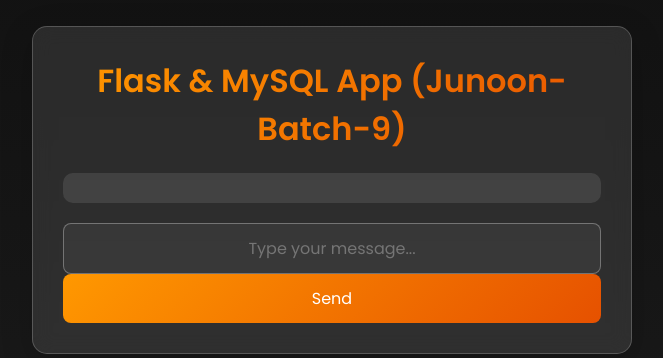
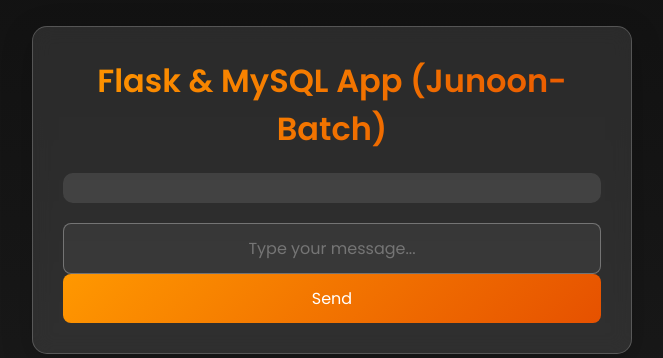
Before and after one commit to haseeb9876/two-tier-flask-app, a Flask app: page / in a window 1280 px wide. Shown: the part 210-568 px from the top of the page, without its empty margins (308-971 px from the left). Run offline with Flask 2, Linux system fonts and the light colour scheme; data that the repository does not hold is empty; some libraries are stand-ins or nearby versions.

Commit message:
Update index.html

```diff
--- a/templates/index.html
+++ b/templates/index.html
@@ -131,7 +131,7 @@
 
 <body>
     <div class="container">
-        <h1>Flask & MySQL App (Junoon-Batch-9)</h1>
+        <h1>Flask & MySQL App (Junoon-Batch)</h1>
 
         <div class="messages">
             {% for message in messages %}
```
